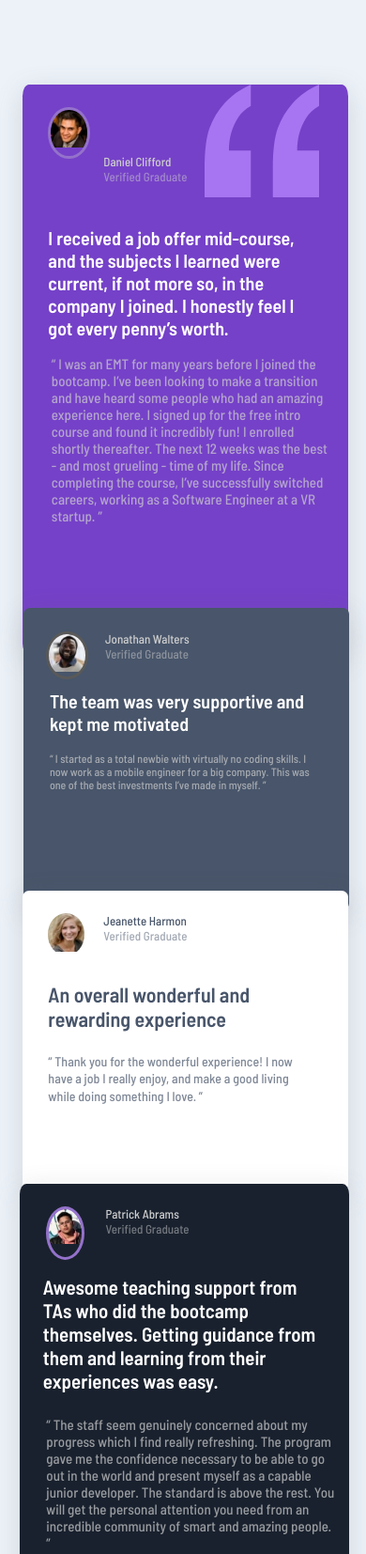
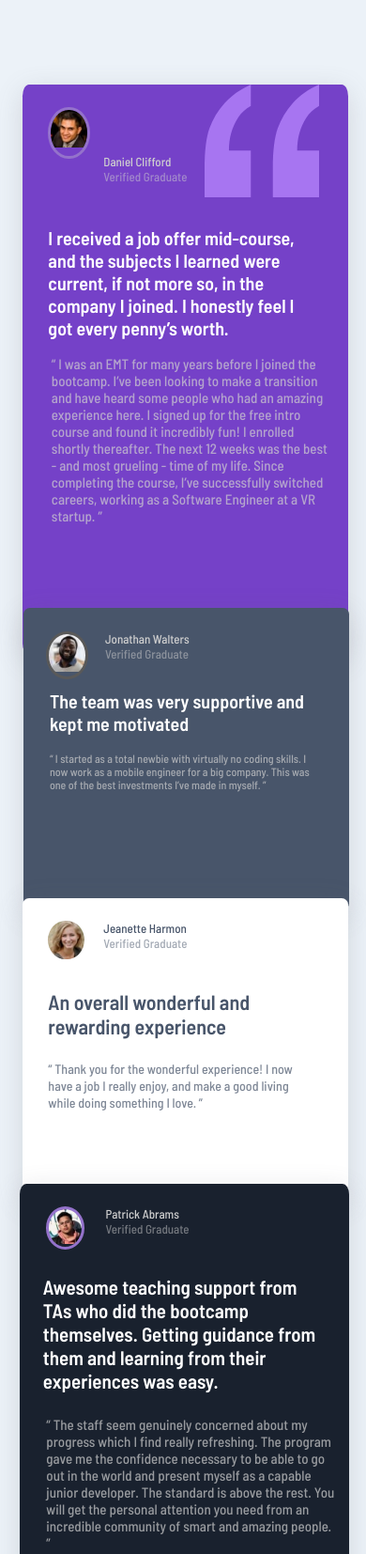
Before and after one commit to safachangani/-testimonials, a plain HTML site: page index.html in a window 390 px wide. Shown: the top 1654 px of the page at 94% size. Drawn offline with Linux system fonts and the light colour scheme.

Commit message:
Update style.css

```diff
--- a/style.css
+++ b/style.css
@@ -303,7 +303,7 @@ margin-top: 6%;
  }
 @media(max-width:600px){
     html{
-    height: 330%;
+    height: 340%;
     }
     .section-first{
     width: 89vw;
@@ -397,7 +397,7 @@ margin-top: 6%;
     .section-fourth{
         width: 89vw;
         height: 38vh;
-        margin-top: 243%;
+        margin-top: 245%;
         margin-left: 4%;
         position: absolute;
     }
@@ -427,13 +427,13 @@ margin-top: 6%;
 }
 .picture-five {
         width: 10%;
-        height: 9%;
+        height: 7%;
         margin-left: 8%;
         margin-top: 7%;
 }
 .picture-four {
     width: 11%;
-    height: 14%;
+    height: 13%;
     margin-left: 8%;
     margin-top: 7%;
 }
```
